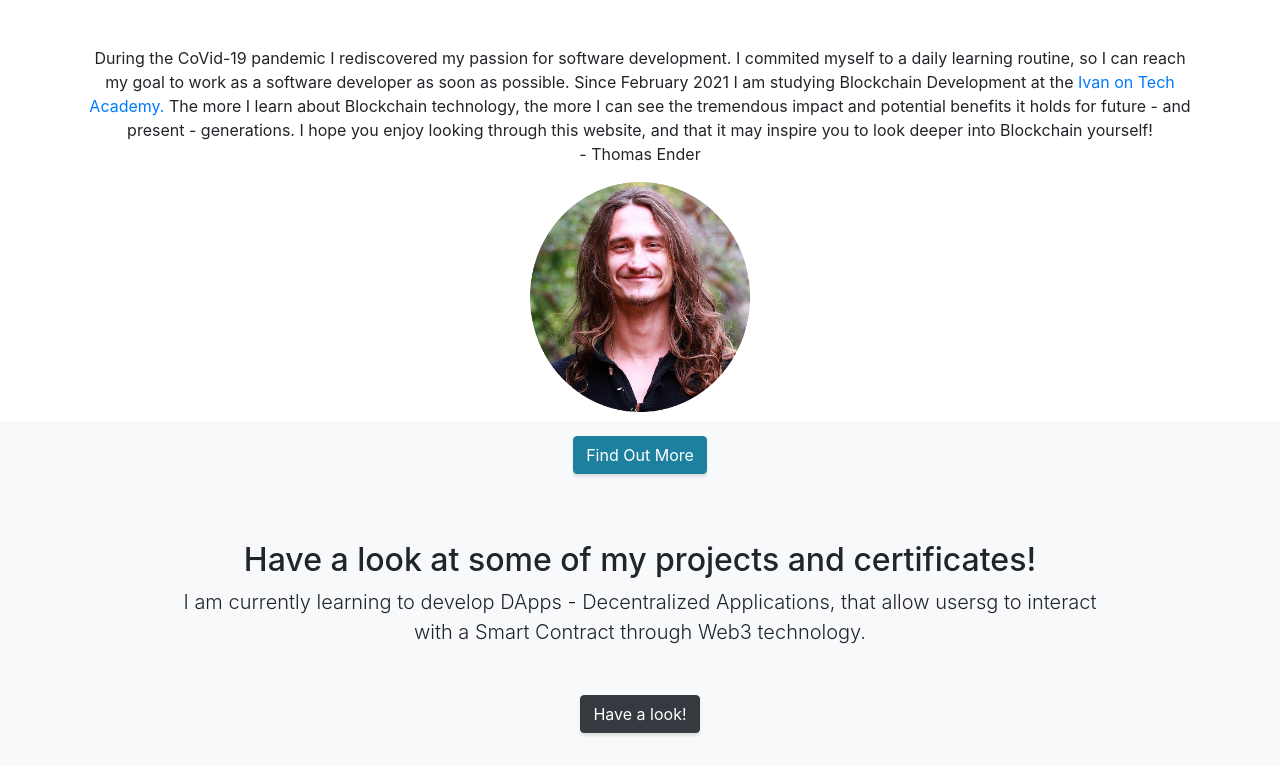
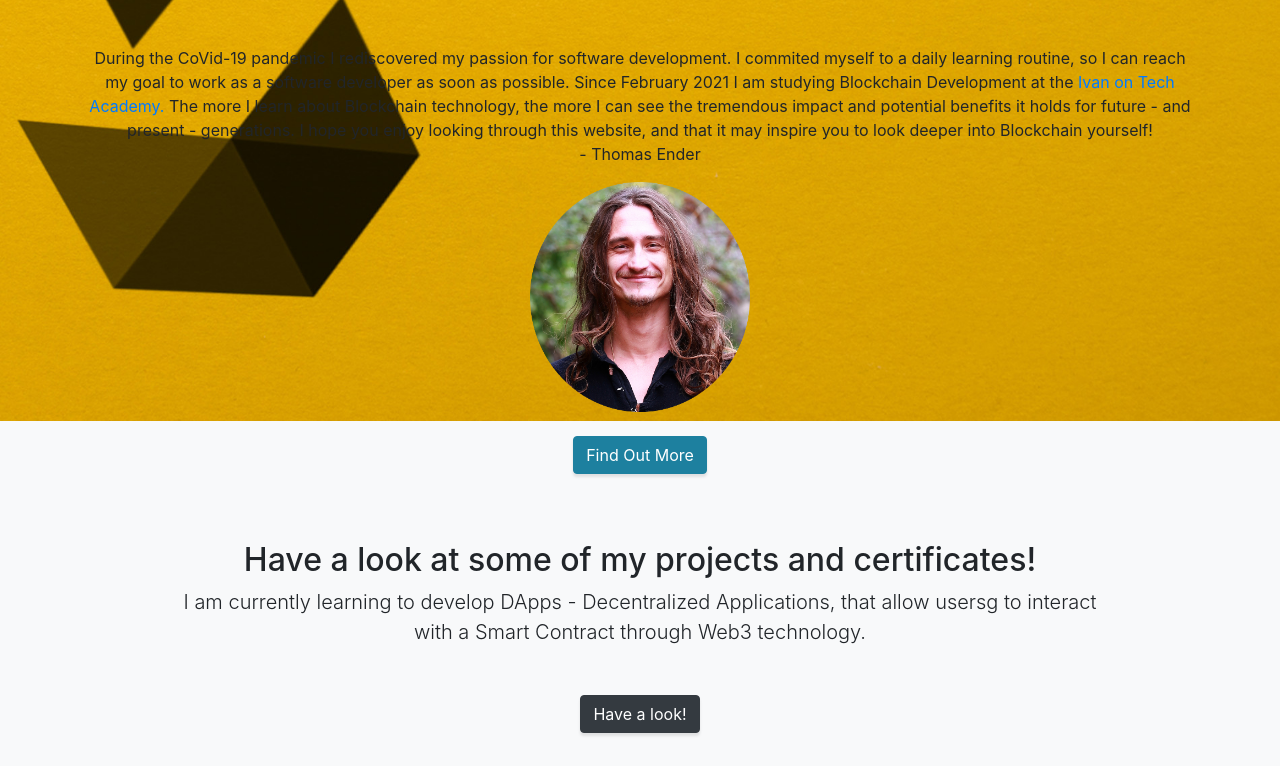
Before and after one commit to thomasender/thomasender.github.io, a website with bundled scripts: page index.html in a window 1280 px wide. Shown: the part 379-1145 px from the top of the page. Built offline with nearby package versions, Linux system fonts and the light colour scheme; files whose address does not match are found by name.

Commit message:
BG Pic new implementation div header style background-image

```diff
--- a/index.html
+++ b/index.html
@@ -53,8 +53,8 @@
   </nav>
 
   <!-- Header -->
-  <header class="masthead d-flex">
-    <div class="container text-center my-auto">
+  <header class="masthead d-flex" style="background-image: url('img/newbg.jpg');">
+    <div class="container text-center my-auto" >
       <h1 class="mb-1">Welcome to My Dev Journey</h1>
       <h3 class="mb-5">
         <em>You found my blog / portfolio on my journey to becoming a Blockchain Developer</em>
```
